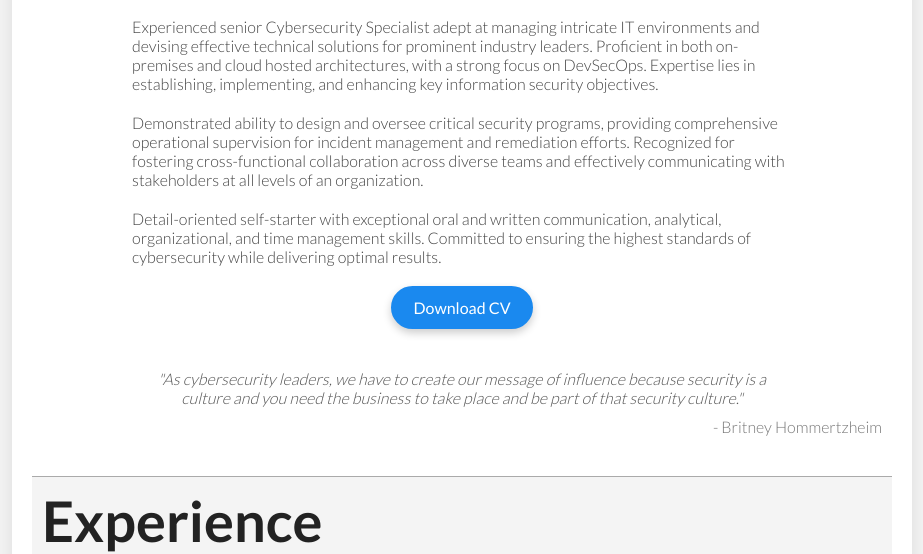
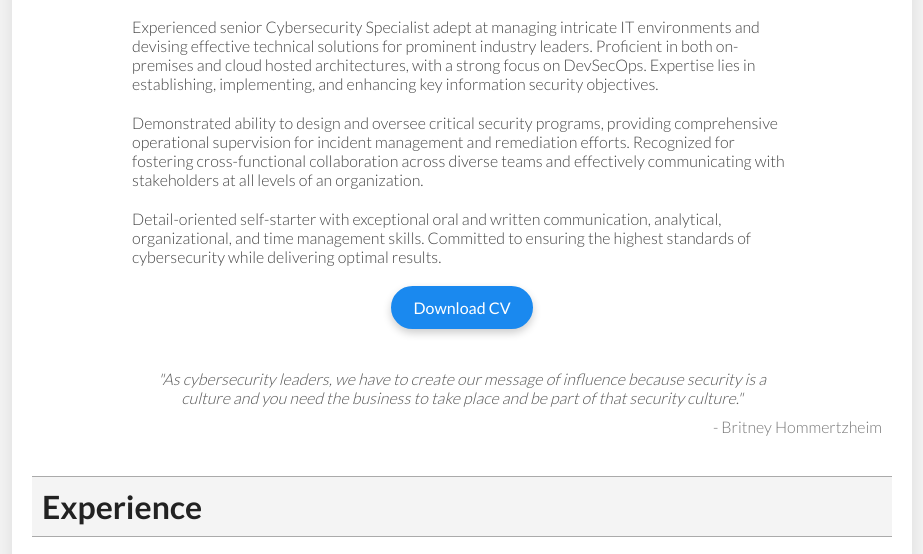
Before and after one commit to nick-github-sa/resume, a plain HTML site: page index.html in a window 1280 px wide. Shown: the part 406-960 px from the top of the page, without its empty margins (178-1101 px from the left). Drawn offline with Linux system fonts and the light colour scheme.

Commit message:
Update index.html

```diff
--- a/index.html
+++ b/index.html
@@ -96,7 +96,7 @@
             padding: 0 10px;
         }
         .section-title {
-            font-size: 3.5em;
+            font-size: 2em;
             font-weight: 700;
             color: #222;
             margin-top: 40px;
```
